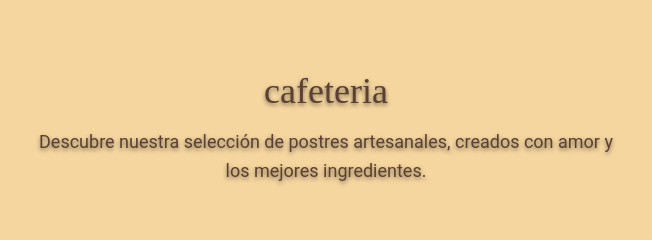
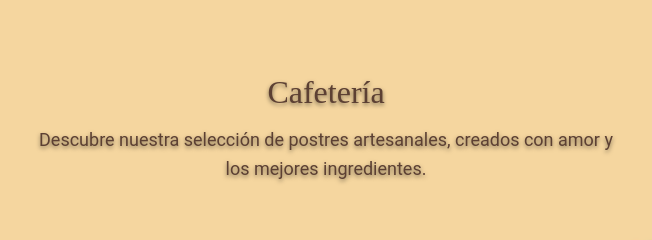
Before and after one commit to Marcoruffolo/Bruna-sitioweb, a plain HTML site: page pages/cafeteria.html in a window 1280 px wide. Shown: the part 273-513 px from the top of the page, 314-966 px from the left. Drawn offline with nearby package versions, Linux system fonts and the light colour scheme.

Commit message:
fixed some things

```diff
--- a/css/estilocafeteria.css
+++ b/css/estilocafeteria.css
@@ -22,7 +22,6 @@ header {
     align-items: center;
     box-shadow: 0 2px 5px rgba(0, 0, 0, 0.1);
     z-index: 1000;
-    flex-wrap: wrap;
 }
 
 header h1 {
@@ -36,7 +35,6 @@ header nav ul {
     list-style: none;
     display: flex;
     gap: 20px;
-    flex-wrap: wrap;
 }
 
 header nav ul li a {
@@ -65,12 +63,11 @@ header nav ul li a:hover {
     text-align: center;
     color: #5c4033;
     text-shadow: 0 2px 4px rgba(0, 0, 0, 0.5);
-    padding: 20px;
 }
 
 .hero h2 {
     font-family: 'Playfair Display', serif;
-    font-size: 36px;
+    font-size: x;
     margin-bottom: 15px;
 }
 
--- a/css/estilonosotros.css
+++ b/css/estilonosotros.css
@@ -64,7 +64,7 @@ header nav ul li a:hover {
     justify-content: center;
     align-items: center;
     text-align: center;
-    color: #fff;
+    color: #5c4033;
     text-shadow: 0 2px 4px rgba(0, 0, 0, 0.5);
 }
 
@@ -77,7 +77,7 @@ header nav ul li a:hover {
 
 .hero p {
     font-size: 18px;
-    color: #666;
+    color: #5c4033;
     max-width: 600px;
     margin: 0 auto;
     line-height: 1.6;
--- a/pages/cafeteria.html
+++ b/pages/cafeteria.html
@@ -23,7 +23,7 @@
 </header>
 <main>
     <section class="hero">
-        <h2>cafeteria</h2>
+        <h2>Cafetería</h2>
         <p>Descubre nuestra selección de postres artesanales, creados con amor y los mejores ingredientes.</p>
     </section>
     <!-- CAFETERIA -->
```
